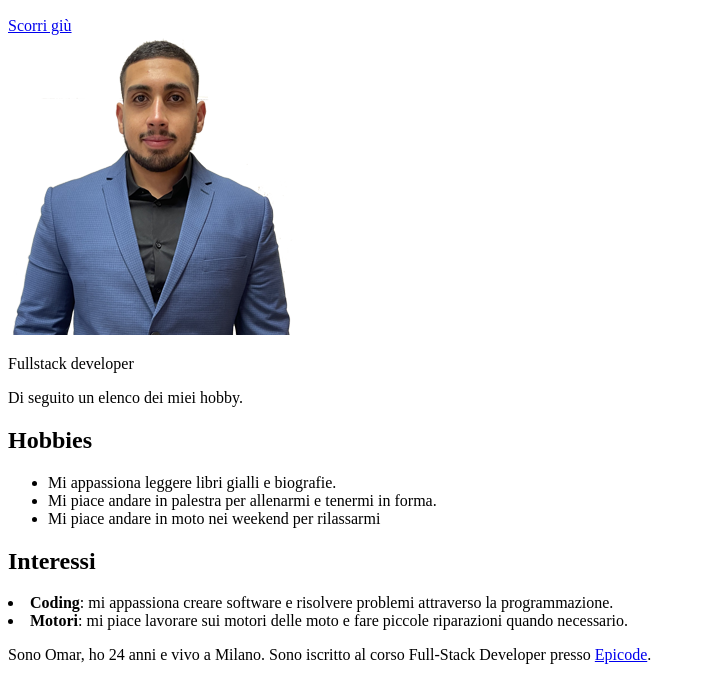
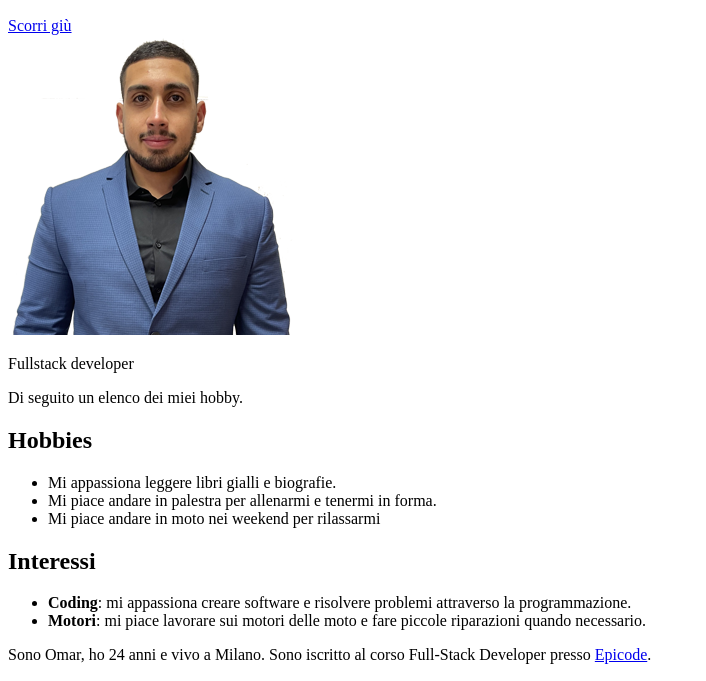
Before and after one commit to ombadr/OmarBadrFS0623-01, a plain HTML site: page index.html in a window 1280 px wide. Shown: the part 110-791 px from the top of the page, without its empty margins (0-706 px from the left). Drawn offline with Linux system fonts and the light colour scheme.

Commit message:
update index.html

```diff
--- a/index.html
+++ b/index.html
@@ -5,8 +5,6 @@
     <meta name="viewport" content="width=device-width, initial-scale=1.0" />
     <meta name="description" content="Omar Badr - Full Stack Developer" />
     <title>Omar Badr</title>
-  </head>
-  <body>
     <style>
       table,
       th,
@@ -14,6 +12,8 @@
         border: 1px solid black;
       }
     </style>
+  </head>
+  <body>
     <h1>Omar Badr</h1>
     <h2>omarbadr938@gmail.com</h2>
     <a href="#footer">Scorri giù</a>
@@ -31,14 +31,16 @@
         <li>Mi piace andare in moto nei weekend per rilassarmi</li>
       </ul>
       <h2>Interessi</h2>
+      <ul>
         <li>
           <strong>Coding</strong>: mi appassiona creare software e risolvere
           problemi attraverso la programmazione.
         </li>
         <li>
-        <strong>Motori</strong>: mi piace lavorare sui motori delle moto e fare
-        piccole riparazioni quando necessario.
+          <strong>Motori</strong>: mi piace lavorare sui motori delle moto e
+          fare piccole riparazioni quando necessario.
         </li>
+      </ul>
 
       <p>
         Sono Omar, ho 24 anni e vivo a Milano. Sono iscritto al corso Full-Stack
```
Lines whose indentation alone changed are shown as unchanged.
